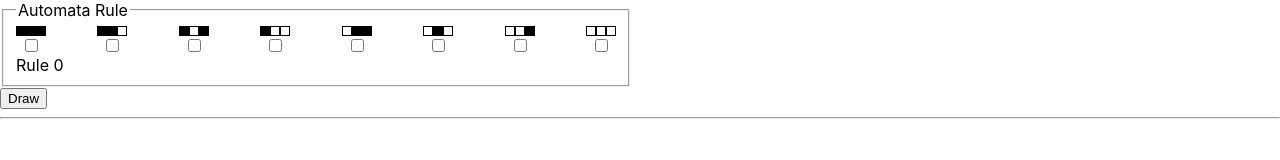
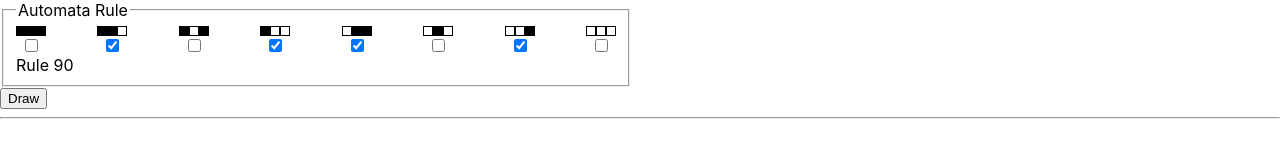
Before and after one commit to ahuth/automata, a React (Create React App) app: page / in a window 1280 px wide. Shown: the top 160 px of the page. Built offline with nearby package versions, Linux system fonts and the light colour scheme.

Commit message:
Start out with rule 30

```diff
--- a/src/components/Controls.tsx
+++ b/src/components/Controls.tsx
@@ -8,12 +8,12 @@
 export default function Controls({ onDrawClick }: Props) {
   const rules = [
     { inputs: [1, 1, 1], output: 0 },
-    { inputs: [1, 1, 0], output: 0 },
+    { inputs: [1, 1, 0], output: 1 },
     { inputs: [1, 0, 1], output: 0 },
-    { inputs: [1, 0, 0], output: 0 },
-    { inputs: [0, 1, 1], output: 0 },
+    { inputs: [1, 0, 0], output: 1 },
+    { inputs: [0, 1, 1], output: 1 },
     { inputs: [0, 1, 0], output: 0 },
-    { inputs: [0, 0, 1], output: 0 },
+    { inputs: [0, 0, 1], output: 1 },
     { inputs: [0, 0, 0], output: 0 },
   ];
 
```
